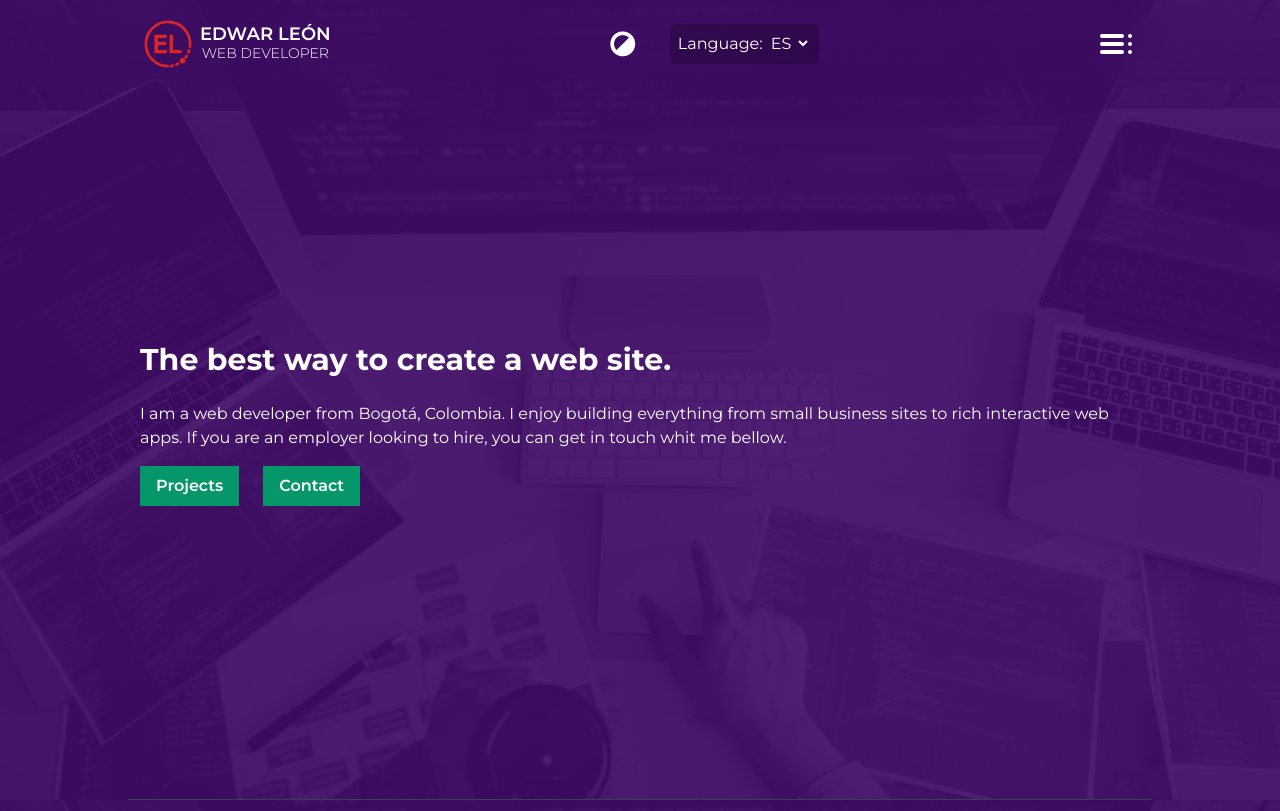
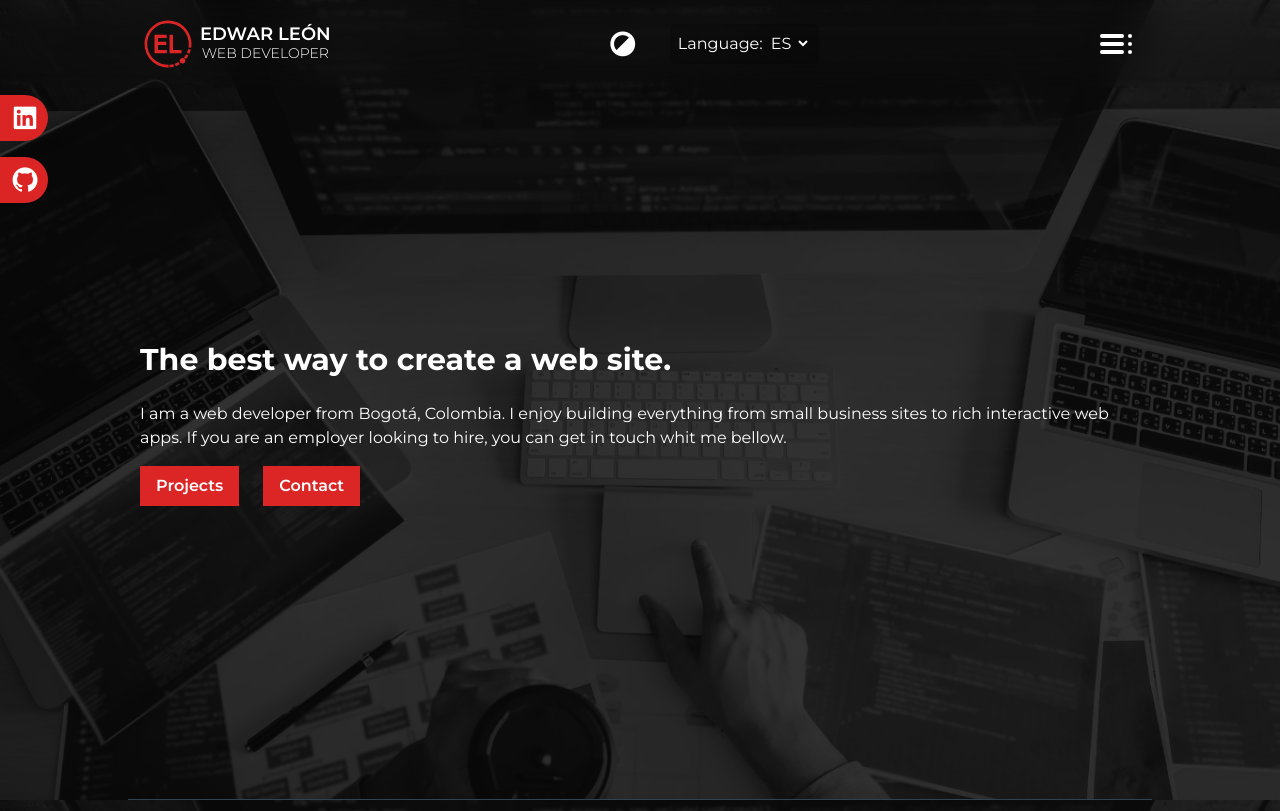
Before and after one commit to EdwarLe/portfolio-edwar-react, a React (Vite) app: page / in a window 1280 px wide. Shown: the top 811 px of the page. Built offline with nearby package versions, Linux system fonts and the light colour scheme.

Commit message:
fixed dark Mode bug, create socials in page and animate

```diff
--- a/src/App.jsx
+++ b/src/App.jsx
@@ -3,11 +3,14 @@ import "./App.css";
 import Header from "./components/Header";
 import MainPage from "./components/MainPage";
 import Menu from "./components/Menu";
+import Social from "./components/Social";
 
 function App() {
   const [menuSlider, setMenuSlider] = useState(false);
   const [isContactModal, setIsContactModal] = useState(false);
   const [isDarkMode, setIsDarkMode] = useState(null);
+
+  console.log(isDarkMode)
 
   const handleMenuSlider = () => {
     setMenuSlider(!menuSlider);
@@ -23,18 +26,25 @@ function App() {
 
 
   useEffect(() => {
+   const darkInLocal = localStorage.getItem("dark")
+   darkInLocal ? setIsDarkMode('dark') : setIsDarkMode(null)
+  }, [])
+
+
+  useEffect(() => {
     const darkInLocal = localStorage.getItem("dark");
     if(darkInLocal) {
+      localStorage.removeItem('dark')
       document.documentElement.classList.remove('dark')
-      localStorage.removeItem('dark')
     } else {
+      localStorage.setItem('dark', true)
       document.documentElement.classList.add('dark')
-      localStorage.setItem('dark', true)
+      setIsDarkMode('dark')
     }
   }, [isDarkMode]);
 
   return (
-    <main className="bg-[url(/bgPortfolio.webp)] bg-cover bg-fixed bg-center min-h-screen w-full  font-montserrat text-white overflow-hidden">
+    <main className="bg-[url(/bgPortfolio.webp)] bg-cover bg-fixed bg-center min-h-screen w-full  font-montserrat text-white overflow-hidden relative">
       <div className="bg-purple-950/90 dark:bg-black/80 transition-colors">
         <section className="bg-transparent fixed w-full h-[88px] backdrop-blur-xl z-20">
           <Header
@@ -56,6 +66,7 @@ function App() {
           handleCloseContactForm={handleCloseContactForm}
           isContactModal={isContactModal}
         />
+        <Social />
       </div>
     </main>
   );
--- a/src/components/Fotter.jsx
+++ b/src/components/Fotter.jsx
@@ -1,6 +1,6 @@
 const Fotter = ({ handleCloseContactForm }) => {
   return (
-    <article className="bg-zinc-900 p-3 flex flex-col gap-4">
+    <article className="bg-zinc-900 p-3 flex flex-col gap-4 min-[500px]:flex-row min-[500px]:justify-around min-[500px]:text-center">
       <section>
         <h3 className="font-semibold">ABOUT</h3>
         <article className="grid">
@@ -18,14 +18,11 @@ const Fotter = ({ handleCloseContactForm }) => {
       <section className="font-semibold grid gap-2">
         <h3>SOCIAL</h3>
         <div className="flex gap-4 text-3xl">
-          <a>
+          <a href="https://www.linkedin.com/in/edwar-leon-54093964/" target="_blank" className="hover:scale-105 transition-all hover:text-purple-600 dark:hover:text-red-600">
             <i className="bx bxl-linkedin-square"></i>
           </a>
-          <a>
+          <a href="https://github.com/EdwarLe" target="_blank" className="hover:scale-105 transition-all hover:text-purple-600 dark:hover:text-red-600">
             <i className="bx bxl-github"></i>
-          </a>
-          <a>
-            <i className="bx bxl-instagram-alt"></i>
           </a>
         </div>
       </section>
--- a/src/components/LogoSvg.jsx
+++ b/src/components/LogoSvg.jsx
@@ -25,9 +25,9 @@ const LogoSvg = ({isDarkMode}) => {
             >
               <path
                 d="m103.75,51.46l7.91,0l0,51.78l28.45,0l0,6.66l-36.36,0l0,-58.44zm-50.72,0l36.94,0l0,6.66l-29.04,0l0,17.3l27.83,0l0,6.65l-27.83,0l0,21.17l29.75,0l0,6.66l-37.65,0l0,-58.44zm72.99,-41.88c-9.43,-3.91 -19.34,-5.83 -29.16,-5.86c-20.13,-0.07 -39.93,7.75 -54.71,22.54c-22.01,22.01 -28.59,55.12 -16.68,83.87c11.91,28.75 39.98,47.51 71.1,47.51l0,-5c-29.11,0 -55.34,-17.52 -66.48,-44.42c-11.14,-26.9 -4.99,-57.84 15.6,-78.42c20.58,-20.59 51.52,-26.74 78.42,-15.6c26.89,11.14 44.41,37.35 44.42,66.46l-0.1,3.75l-0.27,3.61l-0.29,2.31l4.96,0.63l0.3,-2.35l0.01,-0.06l0,-0.07l0.29,-3.78l0,-0.06l0,-0.06l0.1,-3.87c0,-31.15 -18.76,-59.22 -47.51,-71.13zm39.93,90.18l-0.66,2.32l-1.13,3.35l-1.28,3.25l-0.08,0.17l4.56,2.06l0.1,-0.22l0.02,-0.05l0.02,-0.06l1.34,-3.38l0.02,-0.06l0.02,-0.06l1.17,-3.45l0.02,-0.06l0.02,-0.06l0.67,-2.39l-4.81,-1.36zm-7.57,17.78l-0.26,0.45l-1.87,2.91l-2,2.82l-1.36,1.73l3.93,3.09l1.38,-1.76l0.04,-0.05l0.04,-0.05l2.07,-2.92l0.04,-0.05l0.03,-0.05l1.94,-3.02l0.03,-0.05l0.03,-0.05l0.29,-0.51l-4.33,-2.49zm-12.89,11.86c-4.07,0 -7.37,3.3 -7.37,7.37c0,4.07 3.3,7.37 7.37,7.37c4.07,0 7.37,-3.3 7.37,-7.37c0,-4.07 -3.3,-7.37 -7.37,-7.37zm-14.59,14.54l-3.15,1.61l-3.19,1.44l-2.53,1l1.84,4.65l2.6,-1.02l0.06,-0.03l0.05,-0.02l3.3,-1.49l0.06,-0.03l0.05,-0.03l3.19,-1.63l-2.28,-4.45zm-18.07,6.83l-1.75,0.41l-3.58,0.64l-3.59,0.45l-0.57,0.04l0.38,4.99l0.65,-0.05l0.07,0l0.06,-0.01l3.72,-0.48l0.07,0l0.06,-0.02l3.67,-0.65l0.06,-0.01l0.06,-0.02l1.81,-0.41l-1.12,-4.88z"
-                fill={isDarkMode === 'dark' ? '#16a34a' : '#dc2626'}
+                fill={isDarkMode === 'dark' ? '#dc2626' : '#16a34a'}
                 id="path4564"
-                stroke={isDarkMode === 'dark' ? '#16a34a' : '#dc2626'}
+                stroke={isDarkMode === 'dark' ? '#dc2626' : '#16a34a'}
                 strokeMiterlimit="4"
                 strokeWidth="4"
               />
--- /dev/null
+++ b/src/components/Social.jsx
@@ -0,0 +1,21 @@
+const Social = () => {
+  return (
+    <article className="fixed top-[95px] text-3xl flex flex-col gap-4">
+      <a
+        href="https://www.linkedin.com/in/edwar-leon-54093964/"
+        target="_blank"
+        className="w-20 transition-all  bg-purple-600 flex justify-end -translate-x-8 rounded-r-full hover:translate-x-0 p-2 dark:bg-red-600 animate-pulse hover:animate-none"
+      >
+        <i className="bx bxl-linkedin-square"></i>
+      </a>
+      <a
+        href="https://github.com/EdwarLe"
+        target="_blank"
+        className="w-20 transition-all  bg-green-600 flex justify-end -translate-x-8 rounded-r-full hover:translate-x-0 p-2 dark:bg-red-600 animate-pulse hover:animate-none"
+      >
+        <i className="bx bxl-github"></i>
+      </a>
+    </article>
+  );
+};
+export default Social;
```
